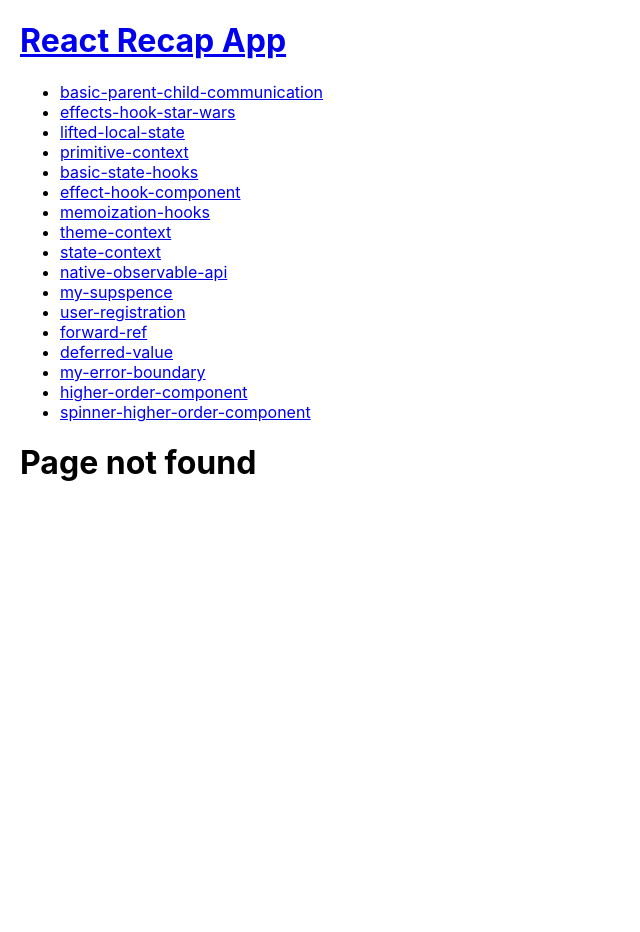
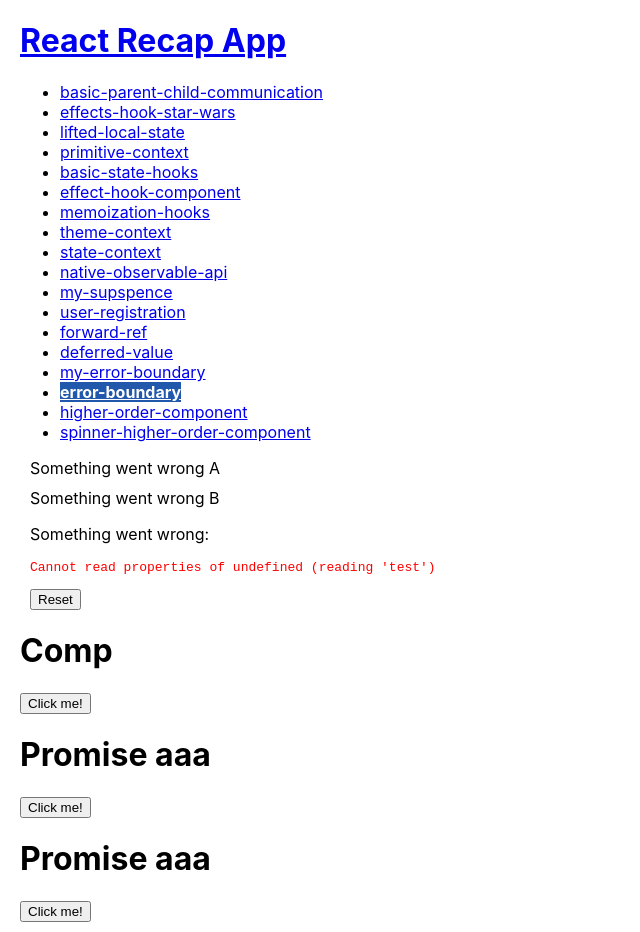
Before and after one commit to tscislo/react-playground, a React app: page /error-boundary in a window 1280 px wide. Shown: the whole page, without its empty margins (0-640 px from the left). Before the commit the page ends 800 px from the top, so only its background shows below. Built offline with nearby package versions, Linux system fonts and the light colour scheme.

Commit message:
react-error-boundary

```diff
--- a/src/App.tsx
+++ b/src/App.tsx
@@ -1,6 +1,7 @@
 import React, {lazy, Suspense} from 'react';
 import './App.css';
 import {BrowserRouter, Route, Routes} from "react-router";
+import {ErrorBoundaryComponent} from "./error-boundary/error-boundary.component";
 import {MyErrorBoundaryComponent} from "./native-error-boundary/my-error-boundary.component";
 import {
     SpinnerHigherOrderExampleComponent
@@ -29,7 +30,7 @@
 
 const withSuspense = (Component: React.ComponentType) => (
         <Suspense fallback={<div>Loading...</div>}>
-            <Component />
+            <Component/>
         </Suspense>
 );
 
@@ -42,7 +43,8 @@
                             <Route path="/" element={<MainComponent/>}>
                                 <Route index element={<IndexComponent/>}/>
                                 <Route
-                                        path="basic-parent-child-communication" element={withSuspense(ListContainerComponent)}/>
+                                        path="basic-parent-child-communication"
+                                        element={withSuspense(ListContainerComponent)}/>
                                 <Route path="effects-hook-star-wars/:movieId?"
                                        element={<EffectsHookStarWarsComponent/>}/>
                                 <Route path="lifted-local-state" element={<ParentComponent/>}/>
@@ -67,8 +69,10 @@
                                 <Route path="forward-ref" element={<ForwardRefComponent/>}/>
                                 <Route path="deferred-value" element={<DeferredValueConsumer/>}/>
                                 <Route path="my-error-boundary" element={<MyErrorBoundaryComponent/>}/>
+                                <Route path="error-boundary" element={<ErrorBoundaryComponent/>}/>
                                 <Route path="higher-order-component" element={<HigherOrderExampleComponent/>}/>
-                                <Route path="spinner-higher-order-component" element={<SpinnerHigherOrderExampleComponent/>}/>
+                                <Route path="spinner-higher-order-component"
+                                       element={<SpinnerHigherOrderExampleComponent/>}/>
                                 <Route path="*" element={<h1>Page not found</h1>}/>
                             </Route>
                         </Routes>
--- /dev/null
+++ b/src/error-boundary/component-with-rendering-error-handler.component.tsx
@@ -0,0 +1,11 @@
+import {useState} from "react";
+
+export const ComponentWithRenderingErrorHandlerComponent = () => {
+    const [state, setState] = useState<any>();
+
+    const handler = () => {
+        console.log(state.cos_tam)
+    }
+
+    return <><h1>Comp</h1><button onClick={handler}>Click me!</button></>
+}
--- /dev/null
+++ b/src/error-boundary/component-with-rendering-error-promise-no-boundary.component.tsx
@@ -0,0 +1,15 @@
+import {useState} from "react";
+
+export const ComponentWithRenderingErrorPromiseNoBoundaryComponent = () => {
+    const [state, setState] = useState<any>({test: 'aaa'});
+
+    const prom = async () => {
+        await new Promise<void>((resolve, reject) => {
+            setTimeout(() => {
+                reject('rejected')
+            }, 1000)
+        })
+    }
+
+    return <><h1>Promise {state.test}</h1><button onClick={prom}>Click me!</button></>
+}
--- /dev/null
+++ b/src/error-boundary/component-with-rendering-error-promise.component.tsx
@@ -0,0 +1,19 @@
+import {useState} from "react";
+import {useErrorBoundary} from "react-error-boundary";
+
+export const ComponentWithRenderingErrorPromiseComponent = () => {
+    const [state, setState] = useState<any>({test: 'aaa'});
+    const { showBoundary } = useErrorBoundary();
+
+    const prom = async () => {
+        await new Promise<void>((resolve, reject) => {
+            setTimeout(() => {
+                reject('rejected')
+            }, 1000)
+        }).catch((e) => {
+            showBoundary(e)
+        })
+    }
+
+    return <><h1>Promise {state.test}</h1><button onClick={prom}>Click me!</button></>
+}
--- /dev/null
+++ b/src/error-boundary/component-with-rendering-error.component.tsx
@@ -0,0 +1,11 @@
+import {useState} from "react";
+
+export const ComponentWithRenderingErrorComponent = () => {
+    const [state, setState] = useState<any>();
+
+    const handler = () => {
+        console.log(state.cos_tam)
+    }
+
+    return <><h1>Comp {state.test}</h1><button onClick={handler}>Click me!</button></>
+}
--- /dev/null
+++ b/src/error-boundary/error-boundary.component.tsx
@@ -0,0 +1,55 @@
+import {ErrorBoundary} from "react-error-boundary";
+import {ErrorBoundaryCustom} from "../native-error-boundary/error-boundary.component";
+import {ComponentWithRenderingErrorHandlerComponent} from "./component-with-rendering-error-handler.component";
+import {
+    ComponentWithRenderingErrorPromiseNoBoundaryComponent
+} from "./component-with-rendering-error-promise-no-boundary.component";
+import {
+    ComponentWithRenderingErrorPromiseComponent
+} from "./component-with-rendering-error-promise.component";
+import {ComponentWithRenderingErrorComponent} from "./component-with-rendering-error.component";
+
+function FallbackRender({ error, resetErrorBoundary }: {error: Error, resetErrorBoundary: () => void}) {
+    return (
+            <div role="alert">
+                <p>Something went wrong:</p>
+                <pre style={{ color: "red" }}>{error.message}</pre>
+                <button onClick={resetErrorBoundary}>Reset</button>
+            </div>
+    );
+}
+
+export const ErrorBoundaryComponent = () => {
+    return <>
+        <ErrorBoundary fallback={<div>Something went wrong A</div>}>
+            <ComponentWithRenderingErrorComponent />
+        </ErrorBoundary>
+        <ErrorBoundary fallback={<div>Something went wrong B</div>}>
+            <ComponentWithRenderingErrorComponent />
+        </ErrorBoundary>
+        <ErrorBoundary
+                onReset={(details) => {
+                    console.log("RESET")
+                }}
+                FallbackComponent={FallbackRender}>
+            <ComponentWithRenderingErrorComponent />
+        </ErrorBoundary>
+        <ErrorBoundary
+                onReset={(details) => {
+                    console.log("RESET")
+                }}
+                FallbackComponent={FallbackRender}>
+            <ComponentWithRenderingErrorHandlerComponent />
+        </ErrorBoundary>
+        <ErrorBoundary
+                onReset={(details) => {
+                    console.log("RESET")
+                }}
+                FallbackComponent={FallbackRender}>
+            <ComponentWithRenderingErrorPromiseComponent />
+        </ErrorBoundary>
+        <ErrorBoundaryCustom fallback={<div>Sth went wrong</div>}>
+            <ComponentWithRenderingErrorPromiseNoBoundaryComponent />
+        </ErrorBoundaryCustom>
+    </>
+}
--- a/src/menu/menu.component.tsx
+++ b/src/menu/menu.component.tsx
@@ -19,6 +19,7 @@
         <li><NavLink to={'forward-ref'}>forward-ref</NavLink></li>
         <li><NavLink to={'deferred-value'}>deferred-value</NavLink></li>
         <li><NavLink to={'my-error-boundary'}>my-error-boundary</NavLink></li>
+        <li><NavLink to={'error-boundary'}>error-boundary</NavLink></li>
         <li><NavLink to={'higher-order-component'}>higher-order-component</NavLink></li>
         <li><NavLink to={'spinner-higher-order-component'}>spinner-higher-order-component</NavLink></li>
     </ul>
--- a/src/native-error-boundary/error-boundary.component.ts
+++ b/src/native-error-boundary/error-boundary.component.ts
@@ -9,7 +9,7 @@
     hasError: boolean;
 }
 
-class ErrorBoundary extends React.Component<ErrorBoundaryProps, ErrorBoundaryState> {
+export class ErrorBoundaryCustom extends React.Component<ErrorBoundaryProps, ErrorBoundaryState> {
     constructor(props: ErrorBoundaryProps) {
         super(props);
         this.state = { hasError: false };
@@ -31,5 +31,3 @@
         return this.props.children;
     }
 }
-
-export default ErrorBoundary;
--- a/src/native-error-boundary/my-error-boundary.component.tsx
+++ b/src/native-error-boundary/my-error-boundary.component.tsx
@@ -1,10 +1,10 @@
 import {ComponentWithRenderingErrorComponent} from "./component-with-rendering-error.component";
-import ErrorBoundaryComponent from "./error-boundary.component";
+import {ErrorBoundaryCustom} from "./error-boundary.component";
 
 export const MyErrorBoundaryComponent = () => {
     return <>
-        <ErrorBoundaryComponent fallback={<div>Something went wrong!</div>}>
+        <ErrorBoundaryCustom fallback={<div>Something went wrong!</div>}>
             <ComponentWithRenderingErrorComponent />
-        </ErrorBoundaryComponent>
+        </ErrorBoundaryCustom>
     </>
 }
```
